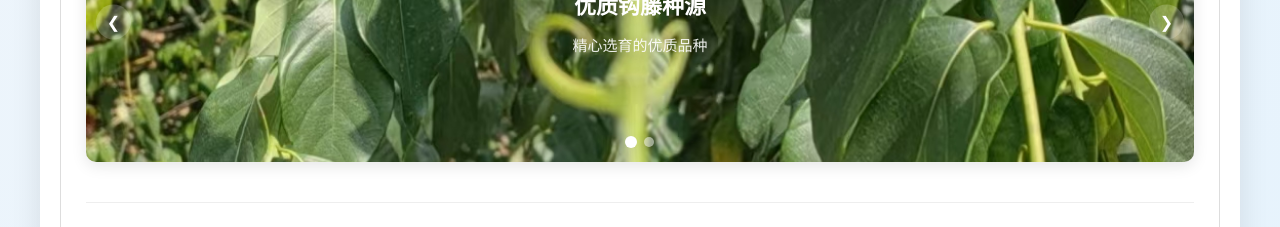
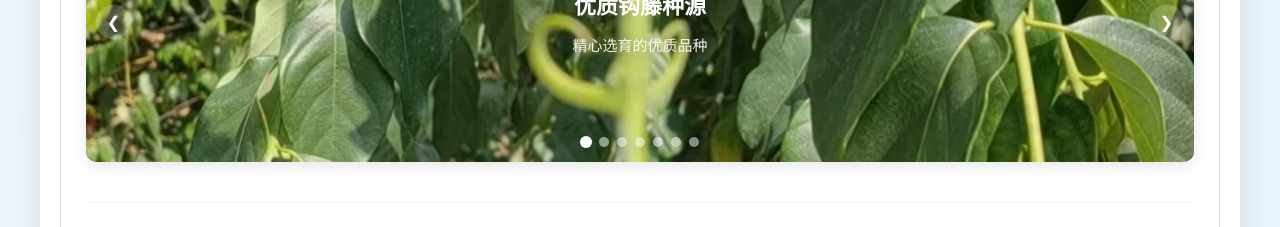
Before and after one commit to laa94698/gt, a plain HTML site: page index.html in a window 1280 px wide. Shown: the part 2180-2407 px from the top of the page. Drawn offline with Linux system fonts and the light colour scheme.

```diff
--- a/index.html
+++ b/index.html
@@ -820,6 +820,11 @@
                         <div class="section-carousel-controls">
                             <div class="section-carousel-dot active" data-slide="0"></div>
                             <div class="section-carousel-dot" data-slide="1"></div>
+                            <div class="section-carousel-dot" data-slide="2"></div>
+                            <div class="section-carousel-dot" data-slide="3"></div>
+                            <div class="section-carousel-dot" data-slide="4"></div>
+                            <div class="section-carousel-dot" data-slide="5"></div>
+                            <div class="section-carousel-dot" data-slide="6"></div>
                         </div>
                     </div>
                 </div>
```
